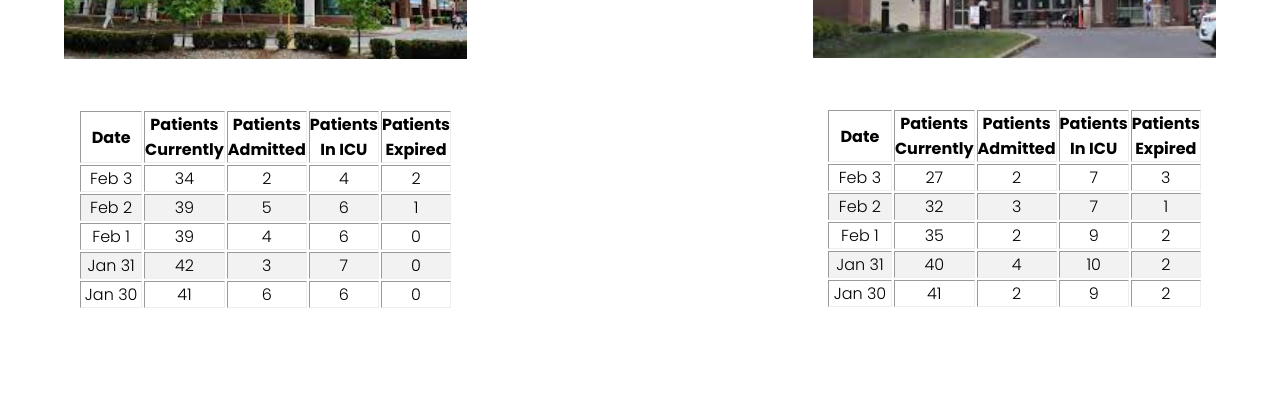
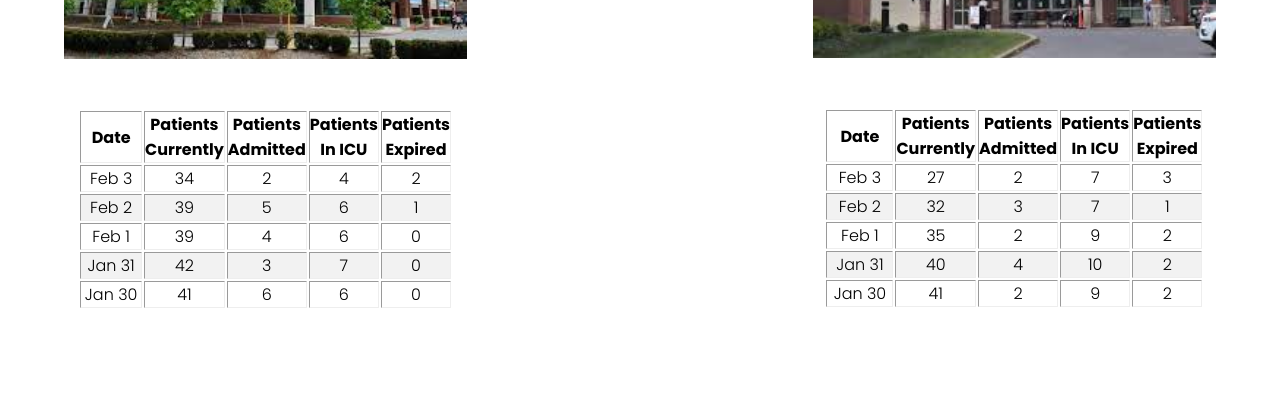
Before and after one commit to Pasin3ru/Tracking-COVID-19, a Jekyll site: the page built from index.html, in a window 1280 px wide. Shown: the part 2694-3090 px from the top of the page. Built offline with Jekyll 4.4.1, drawn with Linux system fonts in a browser that asks for light colours.

Commit message:
Udated Hospital Data

```diff
--- a/_includes/hospital-tables/s_hospital.html
+++ b/_includes/hospital-tables/s_hospital.html
@@ -1,11 +1,11 @@
 <table border="1" class="dataframe">
   <thead>
     <tr style="text-align: center;">
-      <th style="min-width: 62px;">Date</th>
-      <th style="min-width: 62px;">Patients Currently</th>
-      <th style="min-width: 62px;">Patients Admitted</th>
-      <th style="min-width: 62px;">Patients In ICU</th>
-      <th style="min-width: 62px;">Patients Expired</th>
+      <th style="min-width: 65px;">Date</th>
+      <th style="min-width: 65px;">Patients Currently</th>
+      <th style="min-width: 65px;">Patients Admitted</th>
+      <th style="min-width: 65px;">Patients In ICU</th>
+      <th style="min-width: 65px;">Patients Expired</th>
     </tr>
   </thead>
   <tbody>
--- a/write_hospital_data.py
+++ b/write_hospital_data.py
@@ -45,5 +45,5 @@ hosp2.rename(columns={'as_of_date': 'Date',
                     'patients_currently_in_icu':'Patients In ICU',
                     'patients_expired':'Patients Expired'}, inplace=True)
 hosp2.to_html("/Users/rkp/Jupyter-Notebook/Web-Page/Tracking-COVID-19/_includes/hospital\
--tables/s_hospital.html", col_space=62, justify="center", index=False)
+-tables/s_hospital.html", col_space=65, justify="center", index=False)
 print('File Written Successfully')
```
